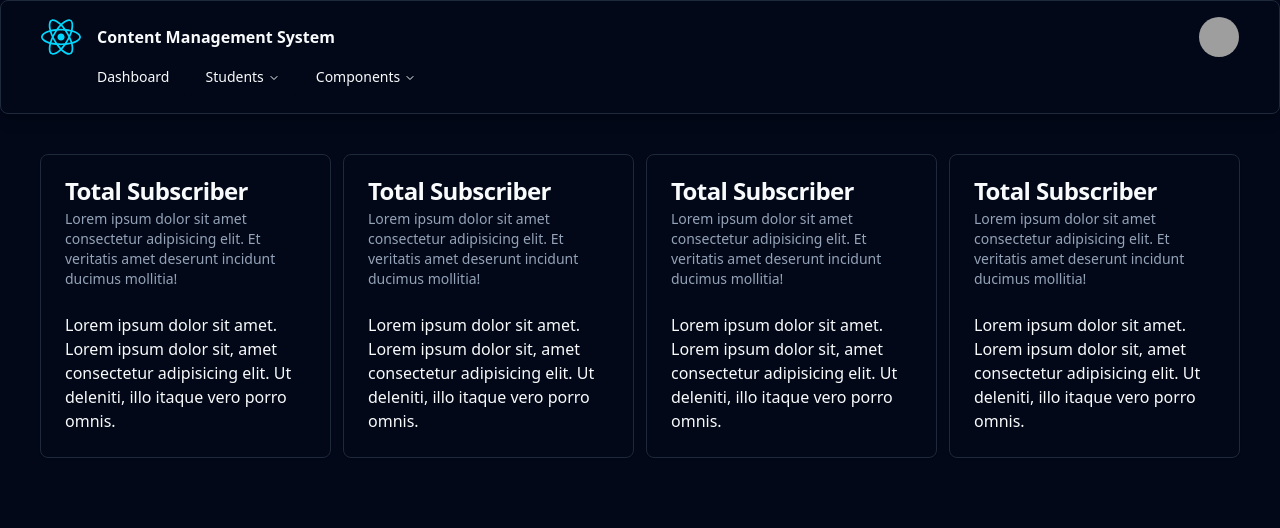
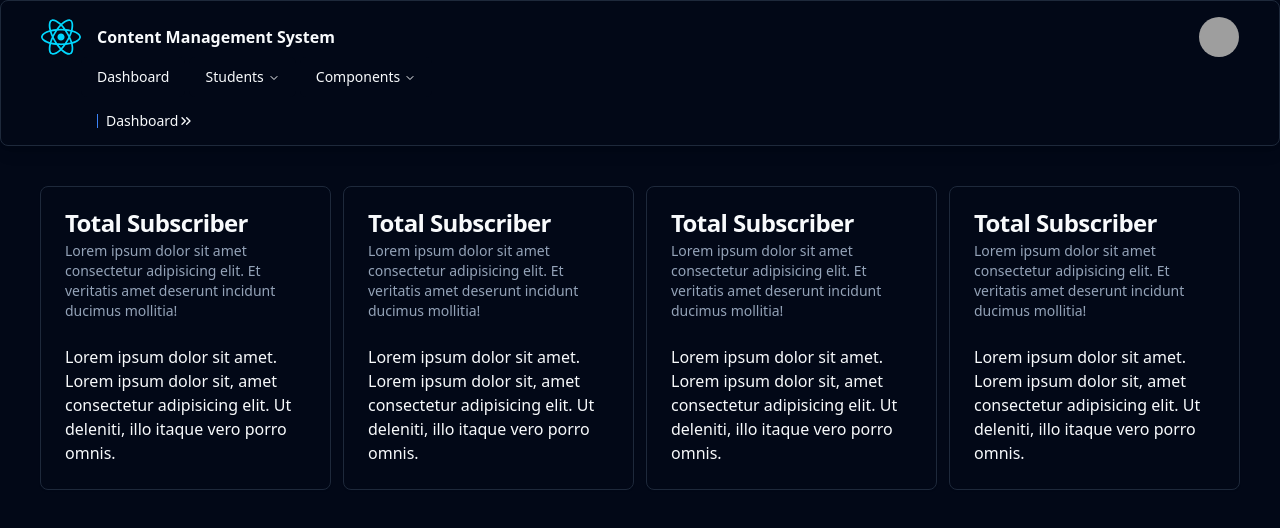
Before and after one commit to koykoy027/react-dashboard-using-shadcn-ui, a React (Vite) app: page / in a window 1280 px wide. Shown: the top 528 px of the page. Built offline with nearby package versions, Linux system fonts and the light colour scheme; grey boxes are pictures that could not be loaded.

Commit message:
working in progress

```diff
--- a/src/components/breadcrumbs.tsx
+++ b/src/components/breadcrumbs.tsx
@@ -2,13 +2,13 @@ import { ChevronsRight } from "lucide-react";
 import React from "react";
 import { useLocation, Link } from "react-router-dom";
 
-const Breadcrumbs = () => {
+const Breadcrumbs: React.FC = () => {
   const location = useLocation();
   const pathnames = location.pathname.split("/").filter((x) => x);
 
   return (
     <div className="inline-flex items-center capitalize">
-      <Link to="/">Dashboard</Link>
+      <Link to="/" className="border-l border-primary pl-2 ml-2">Dashboard</Link>
       {
         <>
           <ChevronsRight className="w-4 h-4" />
--- a/src/components/layouts/admin/navbar.tsx
+++ b/src/components/layouts/admin/navbar.tsx
@@ -189,8 +189,8 @@ const NavBar: React.FC = () => {
         </NavigationMenuList>
       </NavigationMenu>
 
-      <div className="px-12 text-sm font-medium leading-none">
-        {/* <Breadcrumbs /> */}
+      <div className="px-12 text-sm font-medium leading-none mt-4">
+        <Breadcrumbs />
       </div>
     </Card>
   );
--- a/src/pages/admin/dashboard/index.tsx
+++ b/src/pages/admin/dashboard/index.tsx
@@ -10,7 +10,7 @@ import {
 const Index: React.FC = () => {
   return (
     <>
-      <div className="grid grid-cols-4 gap-3">
+      <div className="grid lg:grid-cols-4 md:grid-cols-2 gap-3">
         <Card>
           <CardHeader>
             <CardTitle>Total Subscriber</CardTitle>
```
